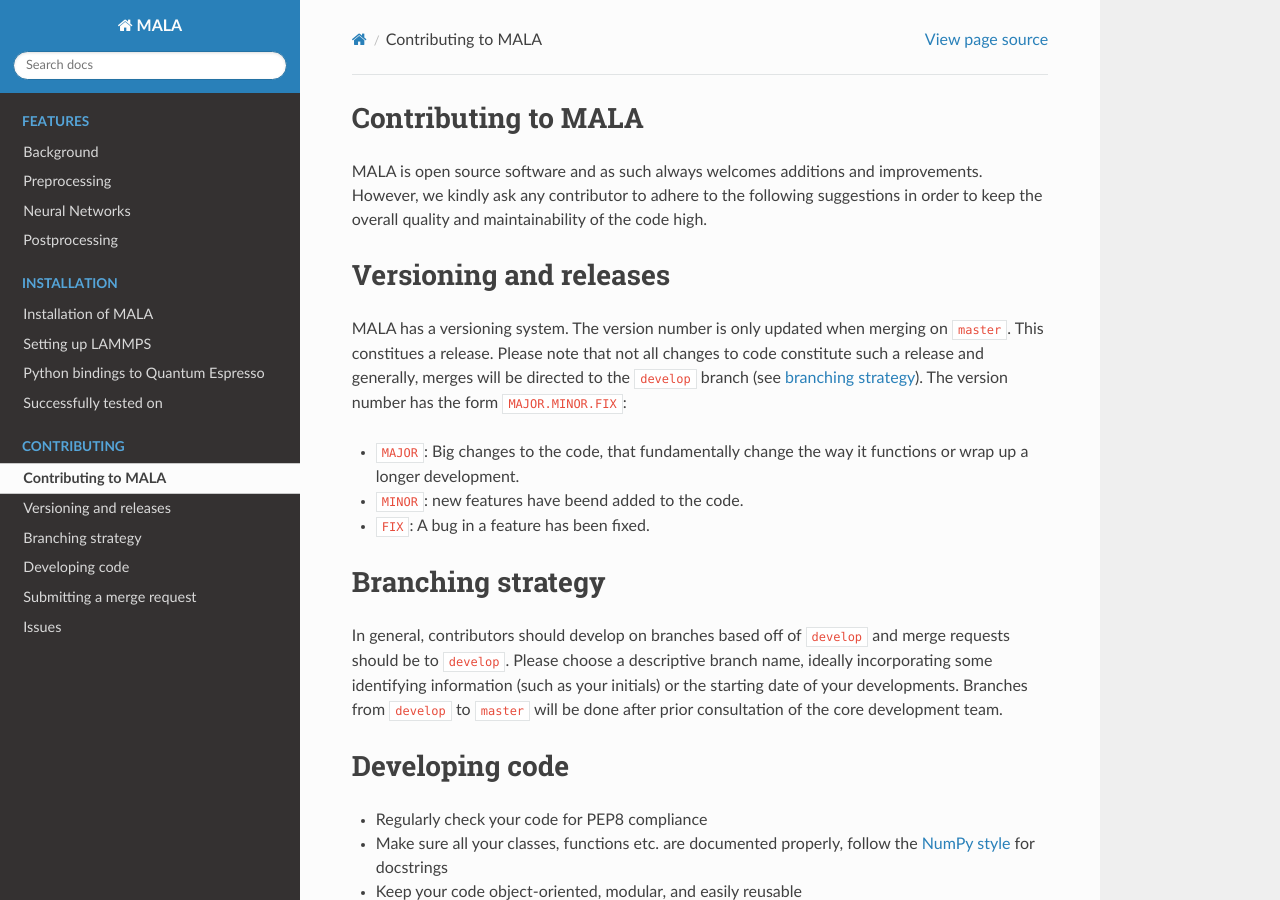
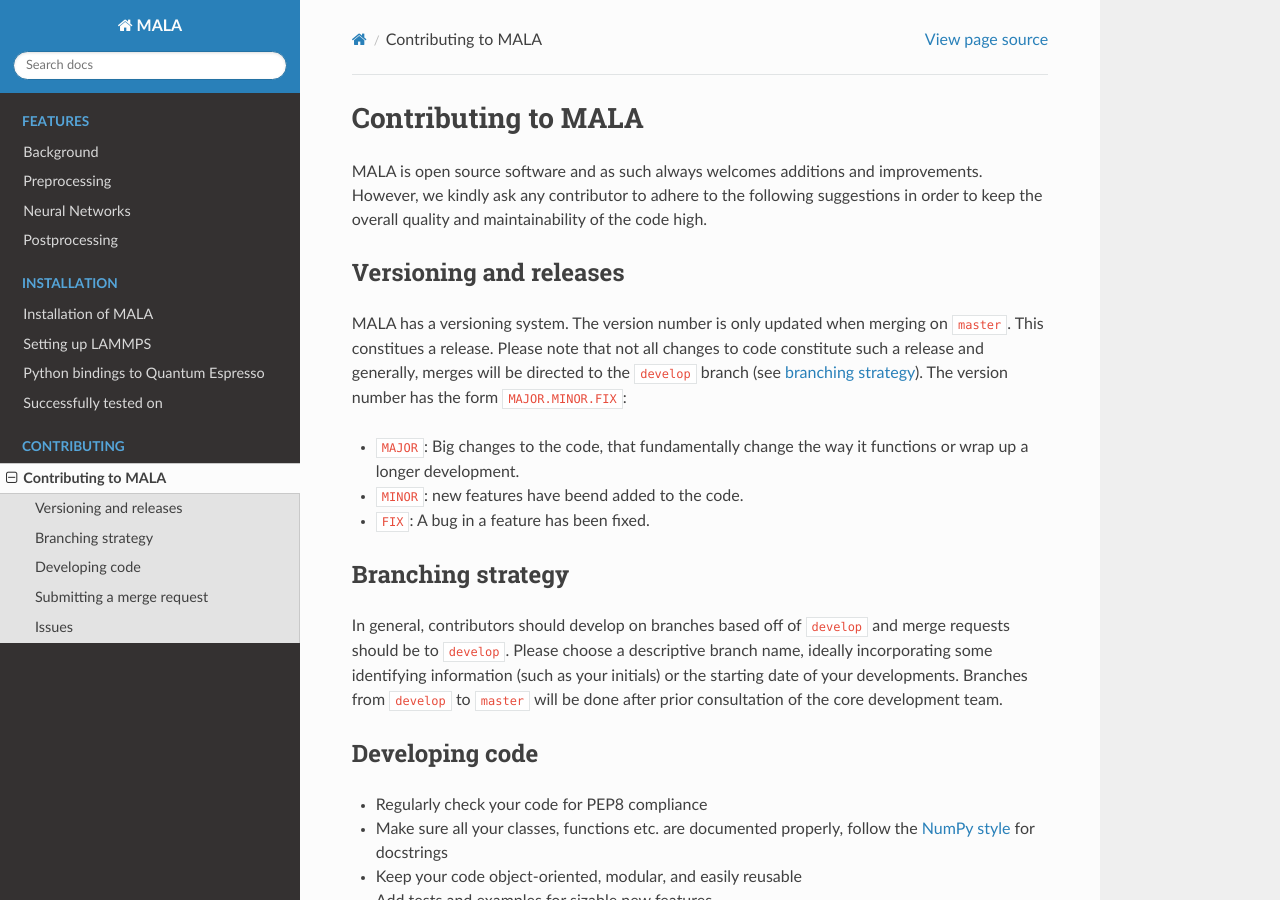
Before and after one commit to mala-project/mala, a Sphinx documentation site: the page built from docs/source/CONTRIBUTE.md, in a window 1280 px wide and 900 px high. Built offline with Sphinx 7.4.7 and the Read the Docs theme 2.0.0, drawn with Linux system fonts in a browser that asks for light colours; pages that are not in the unit, such as notebooks, are missing from menus.

Commit message:
Fix Markdown heading:
This resolves WARNING: Non-consecutive header level increase.

```diff
--- a/docs/source/CONTRIBUTE.md
+++ b/docs/source/CONTRIBUTE.md
@@ -1,4 +1,4 @@
-## Contributing to MALA
+# Contributing to MALA
 
 MALA is open source software and as such always welcomes additions and
 improvements. However, we kindly ask any contributor to adhere to the following
```
